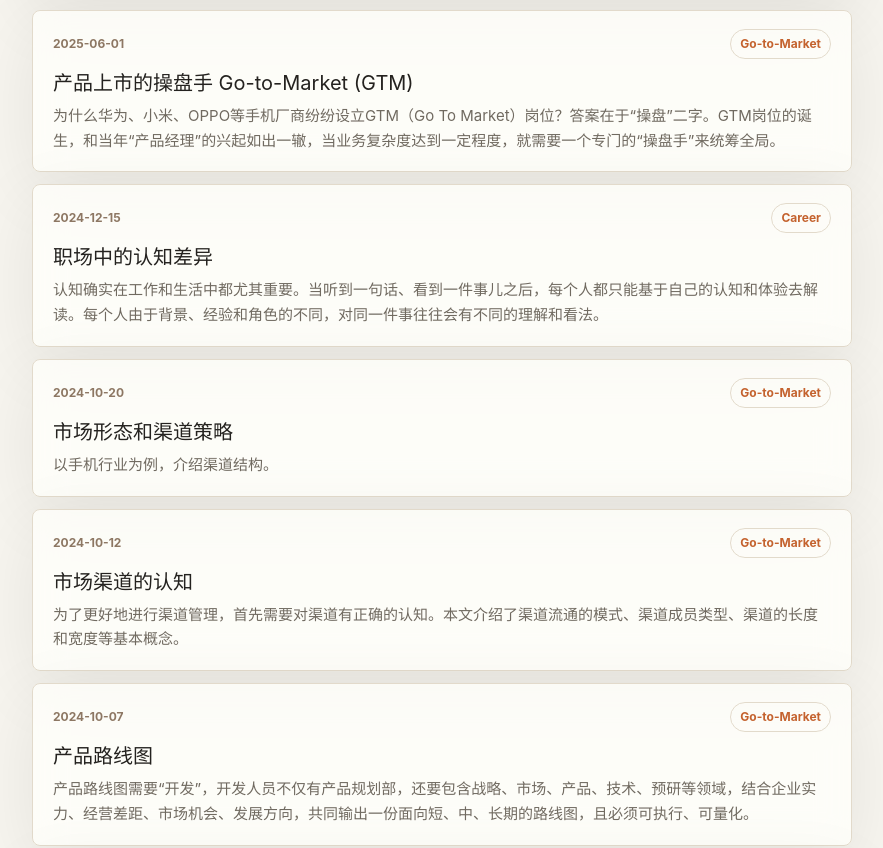
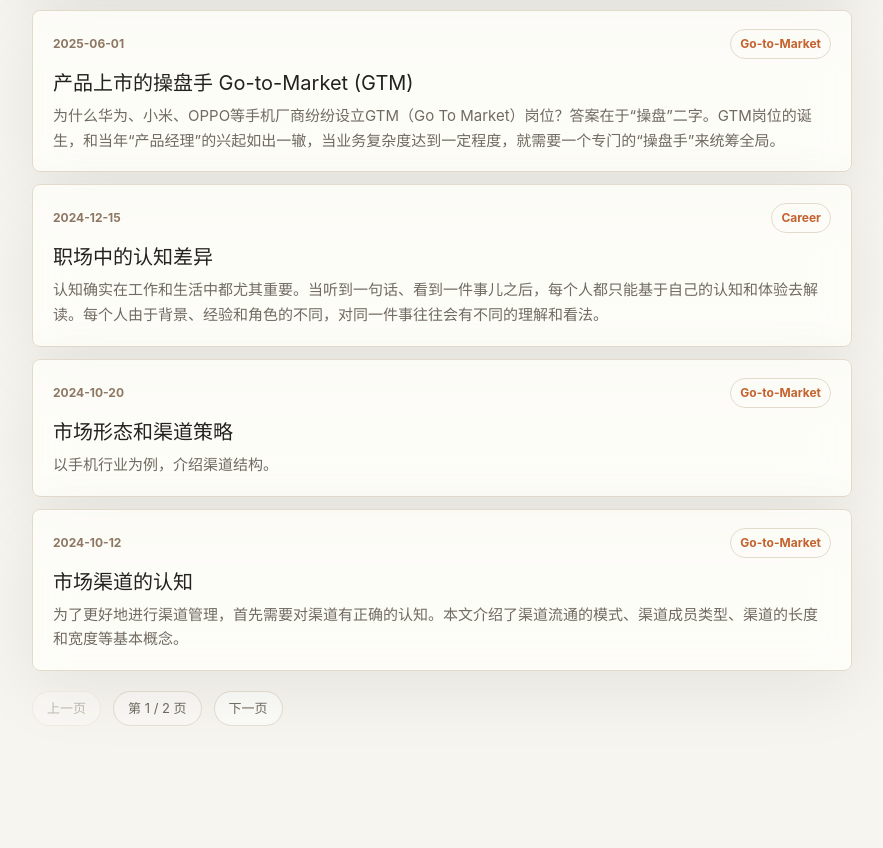
Before and after one commit to Kevyn-2021/website-loom, a Next.js app: page /writing in a window 1280 px wide. Shown: the part 1394-2242 px from the top of the page, without its empty margins (68-951 px from the left). After the commit the page ends 2216 px from the top, so only its background shows below. Built offline with nearby package versions, Linux system fonts and the light colour scheme.

Commit message:
Improve writing pagination and code blocks

```diff
--- a/app/globals.css
+++ b/app/globals.css
@@ -909,6 +909,49 @@ p {
   padding: 18px 20px;
 }
 
+.pagination {
+  align-items: center;
+  display: flex;
+  gap: 12px;
+  justify-content: flex-start;
+  margin-top: 20px;
+  max-width: 820px;
+}
+
+.pagination button,
+.pagination span {
+  border: 1px solid rgba(226, 218, 203, 0.82);
+  border-radius: 999px;
+  color: var(--muted);
+  font-size: 13px;
+  line-height: 1;
+  padding: 10px 14px;
+}
+
+.pagination button {
+  background: rgba(255, 255, 252, 0.66);
+  cursor: pointer;
+  transition:
+    border-color 180ms ease,
+    color 180ms ease,
+    transform 180ms ease;
+}
+
+.pagination button:hover:not(:disabled) {
+  border-color: rgba(196, 98, 46, 0.3);
+  color: var(--accent);
+  transform: translateY(-1px);
+}
+
+.pagination button:disabled {
+  cursor: default;
+  opacity: 0.42;
+}
+
+.pagination span {
+  background: rgba(255, 255, 252, 0.42);
+}
+
 .writing-detail-page {
   max-width: 900px;
 }
@@ -1035,6 +1078,25 @@ p {
 
 .markdown-body strong {
   color: var(--foreground);
+}
+
+.markdown-body pre {
+  background: rgba(252, 249, 243, 0.96);
+  border: 1px solid rgba(226, 218, 203, 0.95);
+  border-radius: 8px;
+  color: var(--foreground);
+  margin: 0 0 24px;
+  overflow-x: auto;
+  padding: 18px 20px;
+  white-space: pre-wrap;
+  word-break: break-word;
+}
+
+.markdown-body code {
+  font-family: var(--font-geist-mono), "SFMono-Regular", Consolas, "Liberation Mono", Menlo, monospace;
+  font-size: 14px;
+  line-height: 1.75;
+  white-space: inherit;
 }
 
 .markdown-body hr {
--- a/app/writing/WritingList.tsx
+++ b/app/writing/WritingList.tsx
@@ -6,13 +6,21 @@ import { useMemo, useState } from "react"
 import type { WritingPost } from "@/lib/writing"
 
 const writingTags = ["Go-to-Market", "Product", "AI", "Career"]
+const postsPerPage = 10
 
 export function WritingList({ posts }: { posts: WritingPost[] }) {
   const [activeTags, setActiveTags] = useState(() => new Set(writingTags))
+  const [currentPage, setCurrentPage] = useState(1)
   const filteredPosts = useMemo(
     () => posts.filter((post) => post.tags.some((tag) => activeTags.has(tag))),
     [activeTags, posts],
   )
+  const totalPages = Math.max(1, Math.ceil(filteredPosts.length / postsPerPage))
+  const safeCurrentPage = Math.min(currentPage, totalPages)
+  const visiblePosts = useMemo(() => {
+    const start = (safeCurrentPage - 1) * postsPerPage
+    return filteredPosts.slice(start, start + postsPerPage)
+  }, [filteredPosts, safeCurrentPage])
 
   function toggleTag(tag: string) {
     setActiveTags((current) => {
@@ -24,6 +32,7 @@ export function WritingList({ posts }: { posts: WritingPost[] }) {
         next.add(tag)
       }
 
+      setCurrentPage(1)
       return next.size > 0 ? next : new Set(writingTags)
     })
   }
@@ -45,7 +54,7 @@ export function WritingList({ posts }: { posts: WritingPost[] }) {
       </section>
 
       <div className="timeline">
-        {filteredPosts.length > 0 ? filteredPosts.map((post) => (
+        {filteredPosts.length > 0 ? visiblePosts.map((post) => (
           <Link
             className="writing-card"
             href={`/writing/${post.slug}`}
@@ -70,6 +79,28 @@ export function WritingList({ posts }: { posts: WritingPost[] }) {
           <p className="writing-empty">这个标签下暂时没有文章。</p>
         )}
       </div>
+
+      {filteredPosts.length > postsPerPage ? (
+        <nav className="pagination" aria-label="写作分页">
+          <button
+            disabled={safeCurrentPage === 1}
+            onClick={() => setCurrentPage((page) => Math.max(1, page - 1))}
+            type="button"
+          >
+            上一页
+          </button>
+          <span>
+            第 {safeCurrentPage} / {totalPages} 页
+          </span>
+          <button
+            disabled={safeCurrentPage === totalPages}
+            onClick={() => setCurrentPage((page) => Math.min(totalPages, page + 1))}
+            type="button"
+          >
+            下一页
+          </button>
+        </nav>
+      ) : null}
     </>
   )
 }
```
